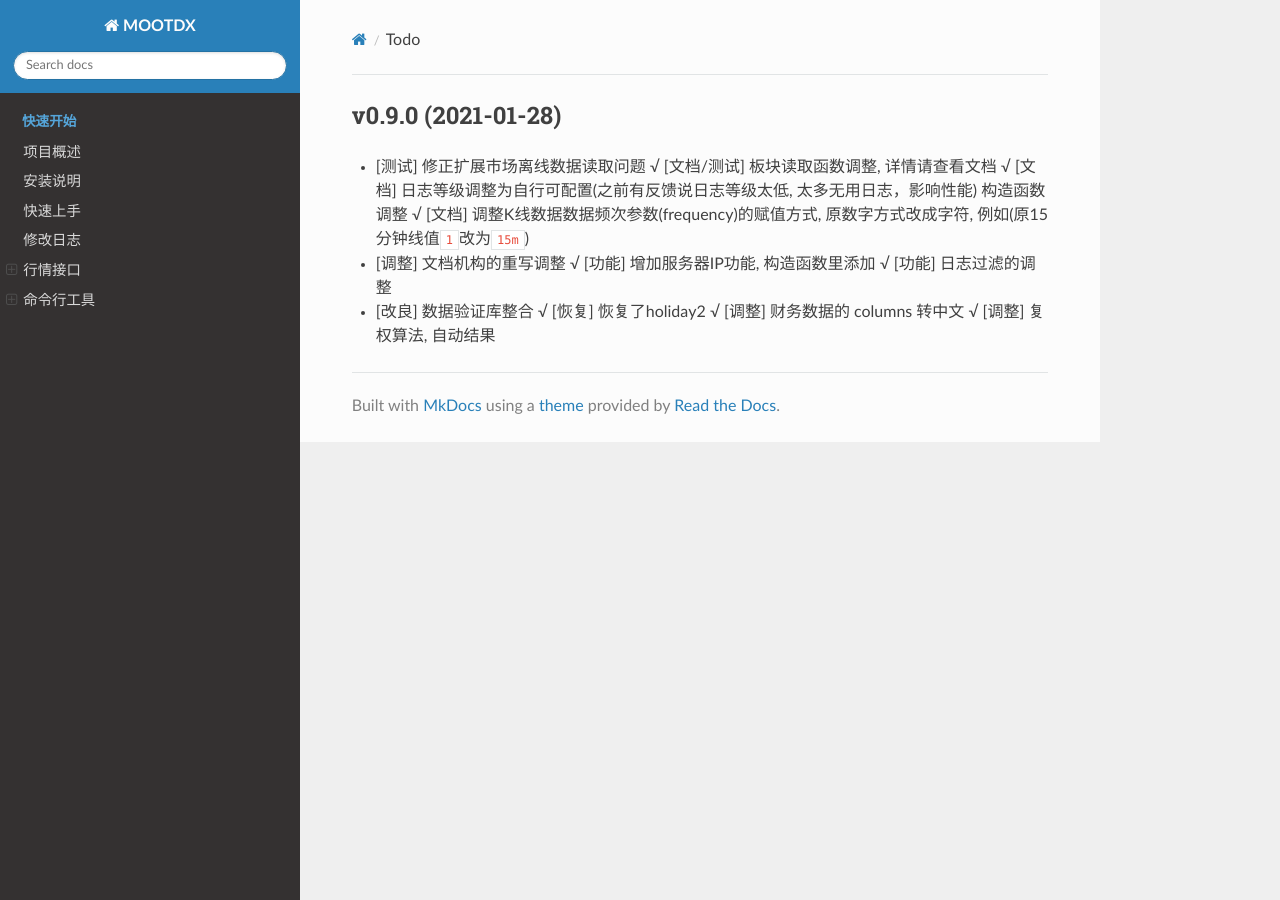
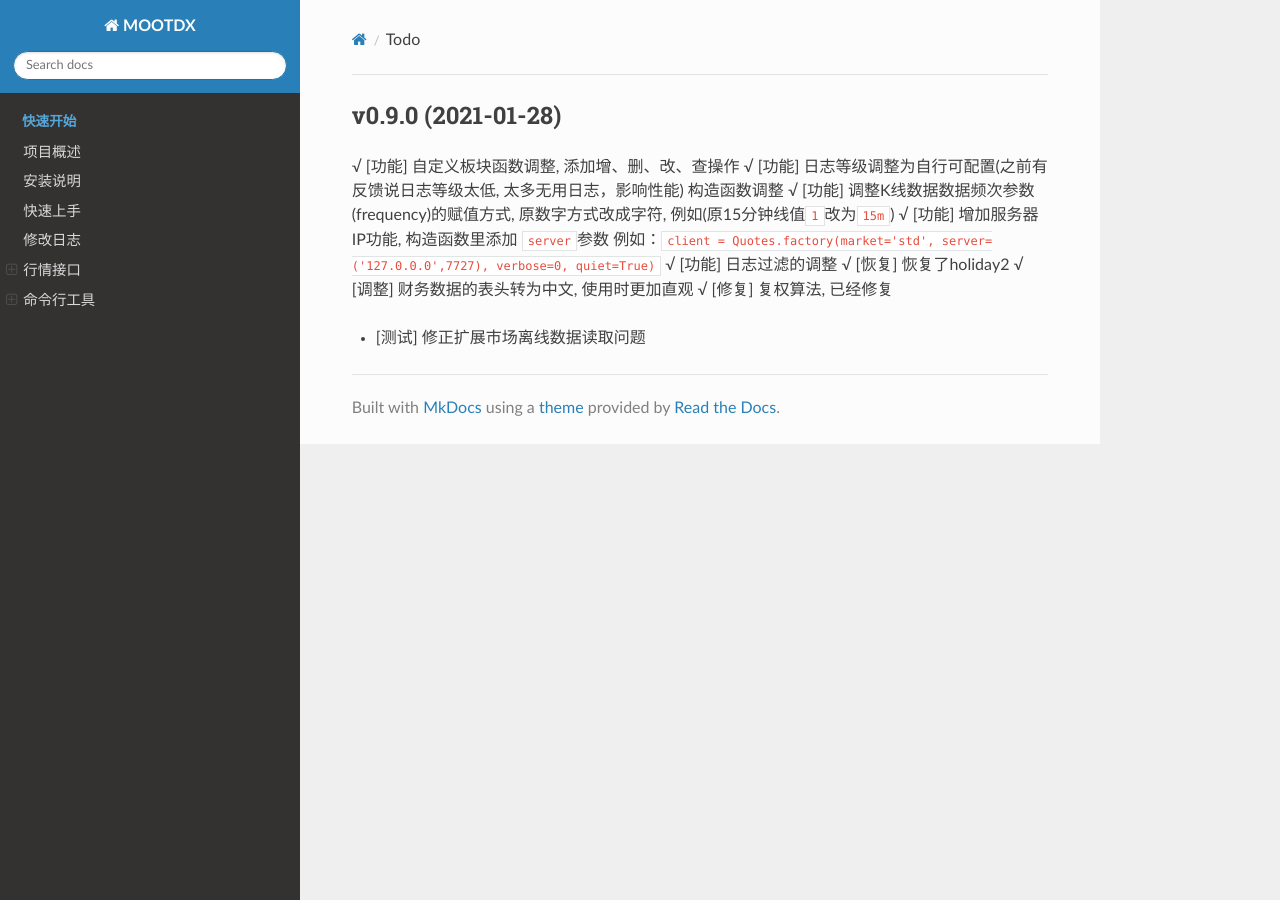
Before and after one commit to mootdx/mootdx, an MkDocs documentation site: the page built from docs/todo.md, in a window 1280 px wide. Built offline with MkDocs 1.6.1, drawn with Linux system fonts in a browser that asks for light colours; nearby versions of some CDN libraries.

Commit message:
v0.9.0
* 自定义板块函数调整, 添加增、删、改、查操作
* 日志等级调整为自行可配置(之前有反馈说日志等级太低, 太多无用日志，影响性能) 构造函数调整
* 调整K线数据数据频次参数(frequency)的赋值方式, 原数字方式改成字符, 例如(原15分钟线值`1`改为`15m`)
* 增加服务器IP功能, 构造函数里添加 `server`参数 例如：`client = Quotes.factory(market='std', server=('127.0.0.0',7727), verbose=0, quiet=True)`
* 日志过滤的调整
* 恢复了holiday2
* 财务数据的表头转为中文, 使用时更加直观
* 复权算法, 已经修复

```diff
--- a/docs/todo.md
+++ b/docs/todo.md
@@ -1,14 +1,14 @@
 
 ## v0.9.0 (2021-01-28)
 
+√ [功能] 自定义板块函数调整, 添加增、删、改、查操作
+√ [功能] 日志等级调整为自行可配置(之前有反馈说日志等级太低, 太多无用日志，影响性能) 构造函数调整
+√ [功能] 调整K线数据数据频次参数(frequency)的赋值方式, 原数字方式改成字符, 例如(原15分钟线值`1`改为`15m`)
+√ [功能] 增加服务器IP功能, 构造函数里添加 `server`参数 例如：`client = Quotes.factory(market='std', server=('127.0.0.0',7727), verbose=0, quiet=True)`
+√ [功能] 日志过滤的调整
+√ [恢复] 恢复了holiday2
+√ [调整] 财务数据的表头转为中文, 使用时更加直观
+√ [修复] 复权算法, 已经修复
+
+
 * [测试] 修正扩展市场离线数据读取问题
-√ [文档/测试] 板块读取函数调整, 详情请查看文档
-√ [文档] 日志等级调整为自行可配置(之前有反馈说日志等级太低, 太多无用日志，影响性能) 构造函数调整
-√ [文档] 调整K线数据数据频次参数(frequency)的赋值方式, 原数字方式改成字符, 例如(原15分钟线值`1`改为`15m`)
-* [调整] 文档机构的重写调整
-√ [功能] 增加服务器IP功能, 构造函数里添加
-√ [功能] 日志过滤的调整
-* [改良] 数据验证库整合
-√ [恢复] 恢复了holiday2
-√ [调整] 财务数据的 columns 转中文
-√ [调整] 复权算法, 自动结果
```
Also changed, not shown: docs/api/extras.md (+7 -1 lines), docs/api/quote1.md (+20 -19 lines), docs/chlog.md (+11 -0 lines), 1 other file.
